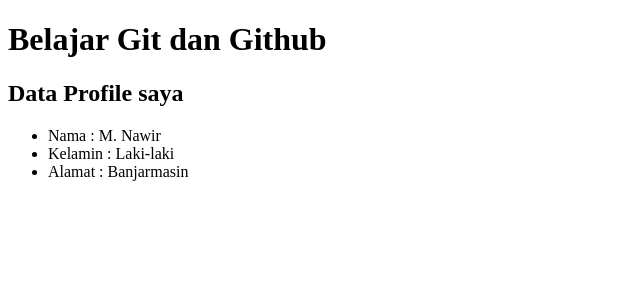
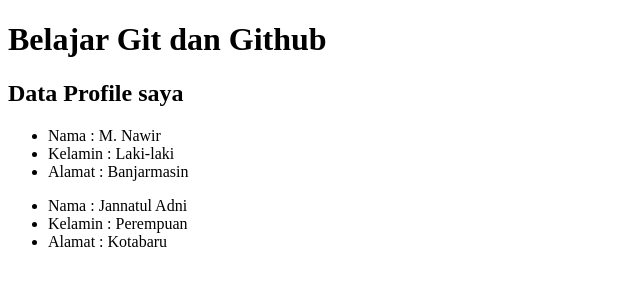
Before and after one commit to nawir177/coba, a plain HTML site: page index.html in a window 1280 px wide. Shown: the whole page, without its empty margins (0-640 px from the left). Drawn offline with Linux system fonts and the light colour scheme.

Commit message:
new List

```diff
--- a/index.html
+++ b/index.html
@@ -14,5 +14,10 @@
       <li>Kelamin : Laki-laki</li>
       <li>Alamat : Banjarmasin</li>
    </ul>
+    <ul>
+      <li>Nama : Jannatul Adni</li>
+      <li>Kelamin : Perempuan</li>
+      <li>Alamat : Kotabaru</li>
+   </ul>
 </body>
 </html>
```
